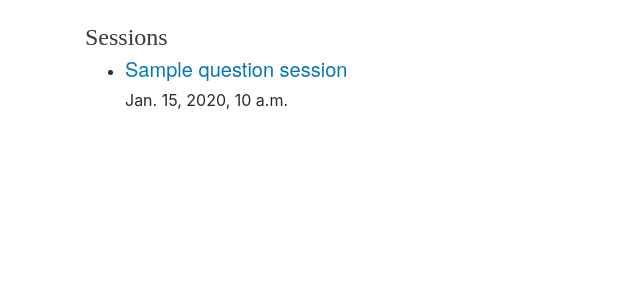
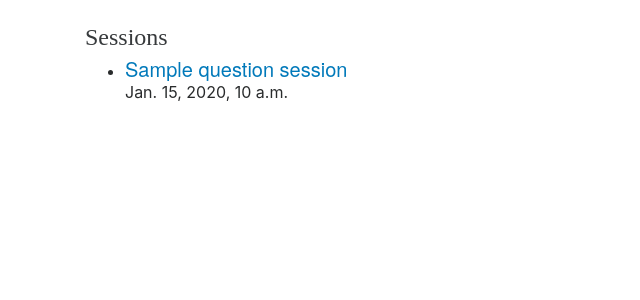
Before and after one commit to potatolondon/amaa, a Django app: template templates/dashboard/session_list.html in a window 1280 px wide. Shown: the top 300 px of the page, without its empty margins (0-640 px from the left). Run offline with Django 3.2, Linux system fonts and the light colour scheme; the template is opened without the code that fills it: most values are stand-ins (such as "Sample title", 1, 10 or a date in 2020); some libraries are stand-ins or nearby versions.

Commit message:
Minor CSS tweaks to make it clear which date belongs to which session in the list.

```diff
--- a/static/css/amaa.css
+++ b/static/css/amaa.css
@@ -44,6 +44,10 @@ hr:after {
   position:absolute;
   top:-10px;
   right:0;
+}
+
+.session-list__session {
+  margin-bottom: 1rem;
 }
 
 .qlist {
@@ -148,6 +152,7 @@ hr:after {
   font-size: 20px;
   color: #0079BA;
   font-family: HelveticaNeue;
+  margin-bottom: 0;
 }
 
 .presenter {
--- a/templates/dashboard/session_list.html
+++ b/templates/dashboard/session_list.html
@@ -5,7 +5,7 @@
 
     <ul>
         {% for question_session in question_session_list %}
-            <li>
+            <li class="session-list__session">
                 <div class="session-detail">
                     <a href="{% url 'dashboard:question_list' question_session.pk %}">
                       <h3 class="title">
```
